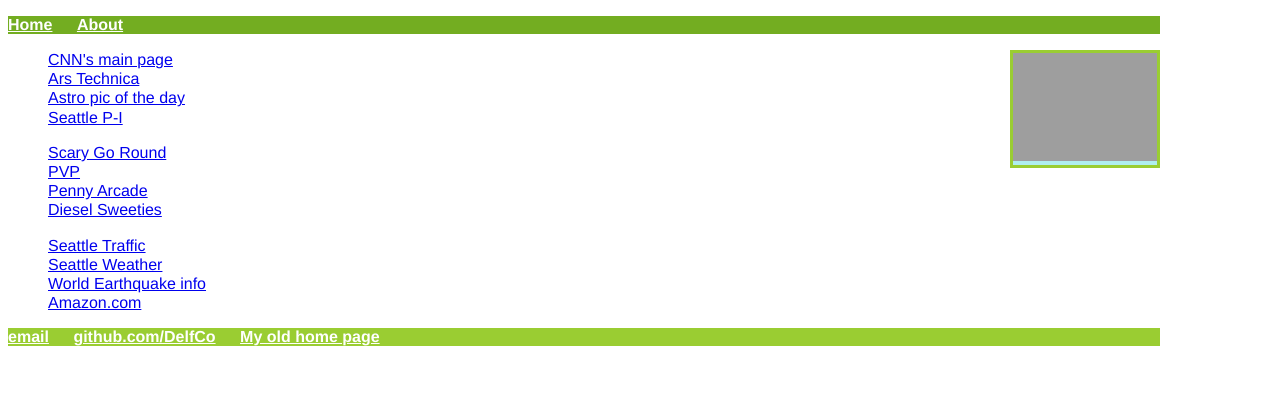
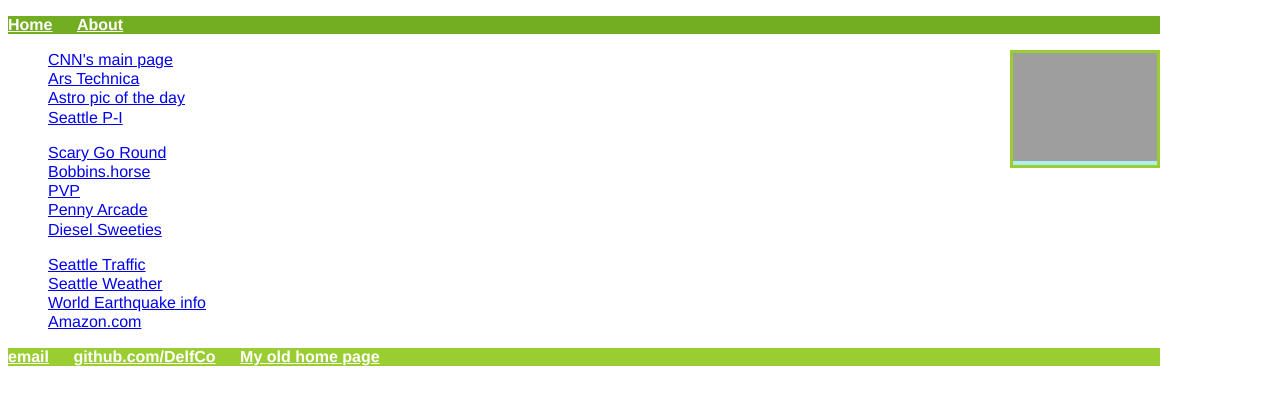
Before and after one commit to DelfCo/DelfCo.github.io, a Jekyll site: the page built from index.html, in a window 1280 px wide. Shown: the top 405 px of the page. Built offline with Jekyll 4.4.1, drawn with Linux system fonts in a browser that asks for light colours; grey boxes are pictures that could not be loaded.

Commit message:
added new site

```diff
--- a/index.html
+++ b/index.html
@@ -16,6 +16,7 @@ title: Delf's test Pages page
 	</ul>
 	<ul>
 		<li><a href="http://www.scarygoround.com">Scary Go Round</a></li>
+		<li><a href="https://bobbins.horse/">Bobbins.horse</a></li>
 		<li><a href="http://www.pvponline.com/">PVP</a></li>
 		<li><a href="http://www.penny-arcade.com/">Penny Arcade</a></li>
 		<li><a href="http://www.dieselsweeties.com/">Diesel Sweeties</a></li>
```
